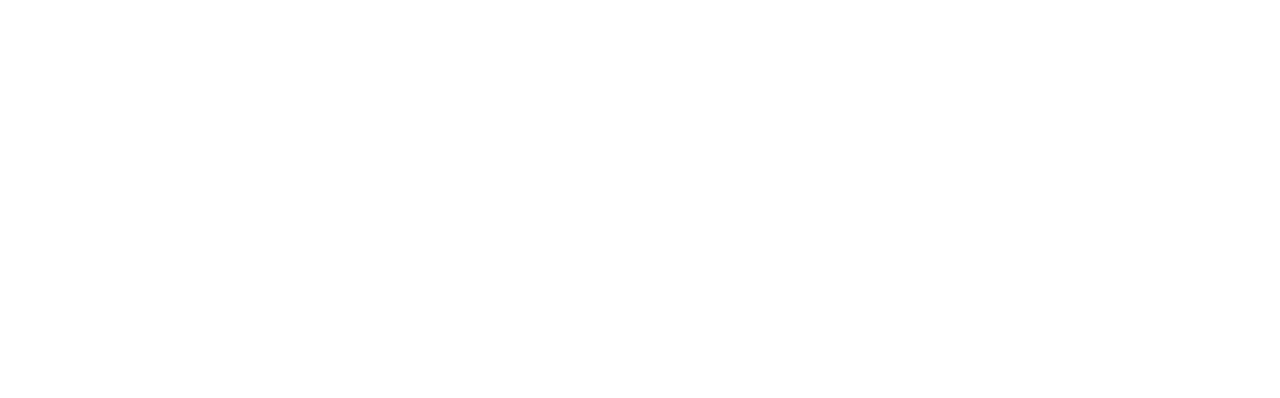
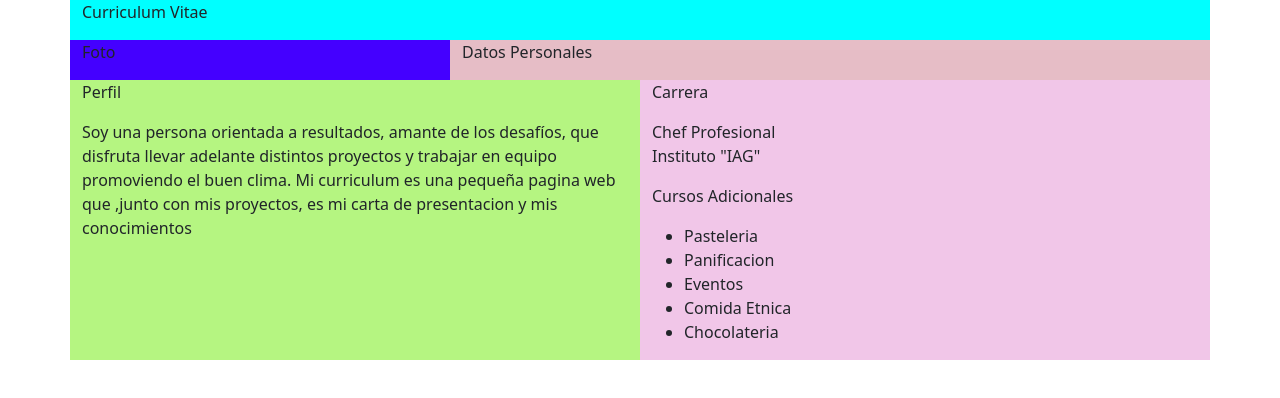
Before and after one commit to silvinadenton/proyecto_cv, a plain HTML site: page index.html in a window 1280 px wide. Drawn offline with Linux system fonts and the light colour scheme.

Commit message:
cerrando

```diff
--- a/index.html
+++ b/index.html
@@ -3,11 +3,86 @@
 <head>
     <meta charset="UTF-8">
     <meta http-equiv="X-UA-Compatible" content="IE=edge">
-    <meta name="viewport" content="width=device-width, initial-scale=1.0">
+
+    <meta name="viewport" content="width=device-width, initial-scale=1.0 maximun-scale=1,user-scalablle=no">
     <link rel="stylesheet" href="css/bootstrap.css">
     <title>CV</title>
 </head>
 <body>
+    <div class="container" >
 
+        <div class="row">
+            <div class="col-lg-12" style="background-color: aqua;">
+
+              <p>Curriculum Vitae</p>
+            </div>
+        </div>
+        <div class="row">
+            <div class="col-lg-4" style="background-color: rgb(68, 0, 255);">
+
+             <p>Foto</p>
+            </div>
+            <div class="col-lg-8" style="background-color: rgb(230, 189, 198);">
+
+             <p>Datos Personales</p>
+
+
+
+            </div>
+        </div>
+
+         <div class="row">
+            <div class="col-lg-6" style="background-color: rgb(181, 245, 129);">
+
+
+
+                    <p >Perfil</p>
+                    <p >Soy una persona orientada a resultados, amante de los desafíos, que disfruta llevar adelante distintos
+                    proyectos y trabajar en equipo promoviendo el buen clima. Mi curriculum es una pequeña pagina web que ,junto con mis proyectos, es mi carta de presentacion y mis conocimientos</p>
+
+            </div>
+
+            <div class="col-lg-6" style="background-color: rgb(241, 198, 232);">
+
+                <p class="">Carrera</p>
+
+                <p class=""> Chef Profesional<br>Instituto "IAG"</p>
+
+                    <p class="">Cursos Adicionales</p>
+                    <ul>
+                  <li class="">Pasteleria</li>
+                  <li class="">Panificacion</li>
+                  <li class="">Eventos </li>
+                  <li class="">Comida Etnica</li>
+                  <li class="">Chocolateria</li>
+                </ul>
+            </div>
+
+
+         </div>
+
+
+         <div class="row">
+
+         </div>
+
+
+
+         <div class="row">
+
+         </div>
+
+
+
+         <div class="row">
+
+         </div>
+
+
+         <div class="row">
+
+         </div>
+
+     </div>
 </body>
 </html>
```
Also changed, not shown: 81.jpg (added), 1 other file.
